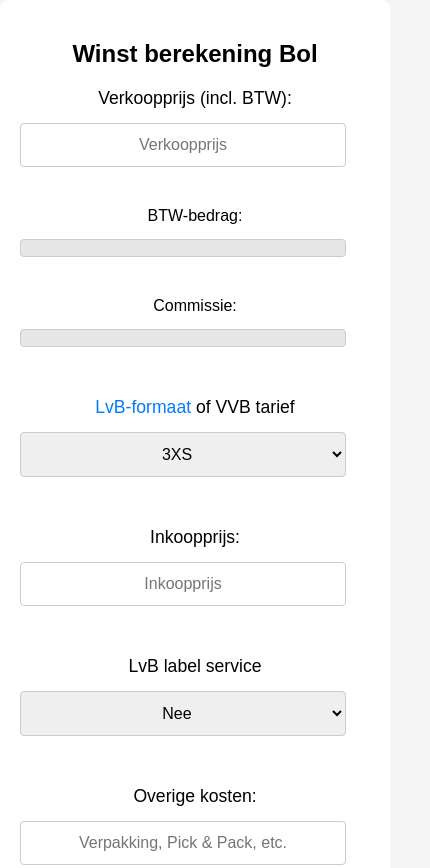
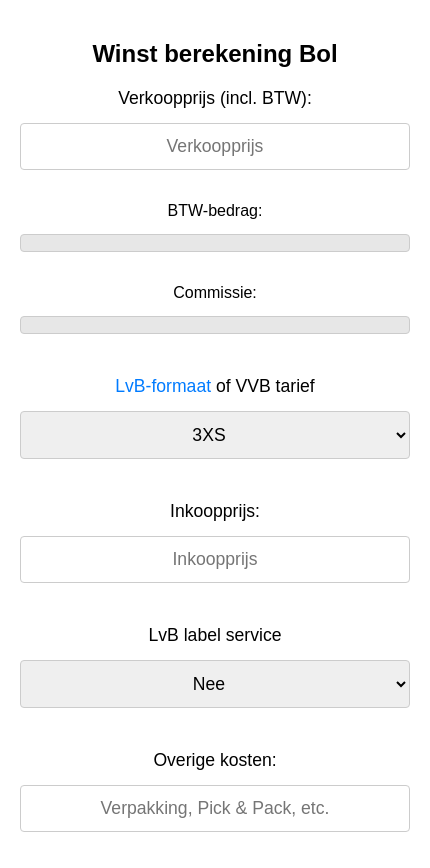
Before and after one commit to Semthebaws/semstools, a plain HTML site: page index.html in a window 390 px wide. Shown: the top 868 px of the page, 430 px wide, since content can reach past the window. Drawn offline with Linux system fonts and the light colour scheme.

Commit message:
Width mobile geoptimized

```diff
--- a/stylesheet.css
+++ b/stylesheet.css
@@ -1,8 +1,10 @@
+/* Basisstijlen */
 body {
   margin: 0;
   padding: 0;
   font-family: "Arial", sans-serif;
   background-color: #f5f5f5;
+  overflow-x: hidden; /* Voorkom horizontaal scrollen */
 }
 
 .calculator {
@@ -11,8 +13,9 @@ body {
   padding: 20px;
   border-radius: 8px;
   box-shadow: 0 4px 8px rgba(0, 0, 0, 0.1);
-  max-width: 500px;
-  margin: auto; /* Horizontaal centreren */
+  width: auto; /* Standaard breedte */
+  max-width: 900px; /* Maximale breedte voor niet-mobiele apparaten */
+  margin: 20px auto; /* Centreren met verticale marge */
 }
 
 .calculator form {
@@ -20,30 +23,29 @@ body {
   grid-gap: 10px;
 }
 
-label {
+label,
+input[type="text"],
+select,
+output {
   font-size: 1.1rem;
 }
 
 input[type="text"],
 select,
 output {
-  width: calc(100% - 24px); /* Aanpassing voor marge */
+  width: 100%; /* Volledige breedte binnen .calculator */
   padding: 12px;
-  margin: 4px 0 12px;
-  display: inline-block;
+  margin: 4px 0;
+  display: block;
   border: 1px solid #ccc;
   border-radius: 4px;
   box-sizing: border-box;
-  font-size: 1rem;
-  text-align: center; /* Tekst centreren */
+  text-align: center;
 }
 
-input[type="text"]::placeholder {
-  text-align: center; /* Placeholder tekst centreren */
-}
-
+input[type="text"]::placeholder,
 select option {
-  text-align: center; /* Opties centreren */
+  text-align: center;
 }
 
 input[type="text"]:focus {
@@ -52,11 +54,9 @@ input[type="text"]:focus {
 }
 
 output {
-  font-size: 1rem;
   color: #333;
   background-color: #e7e7e7;
   padding: 8px;
-  display: block;
 }
 
 a {
@@ -67,3 +67,13 @@ a {
 a:hover {
   text-decoration: underline;
 }
+
+/* Media query voor mobiele apparaten */
+@media only screen and (max-width: 500px) {
+  .calculator {
+    width: 100%; /* Volledige breedte op mobiele apparaten */
+    margin: 0; /* Verwijder horizontale marges */
+    border-radius: 0; /* Verwijder afronding van hoeken */
+    box-shadow: none; /* Verwijder schaduw */
+  }
+}
```
